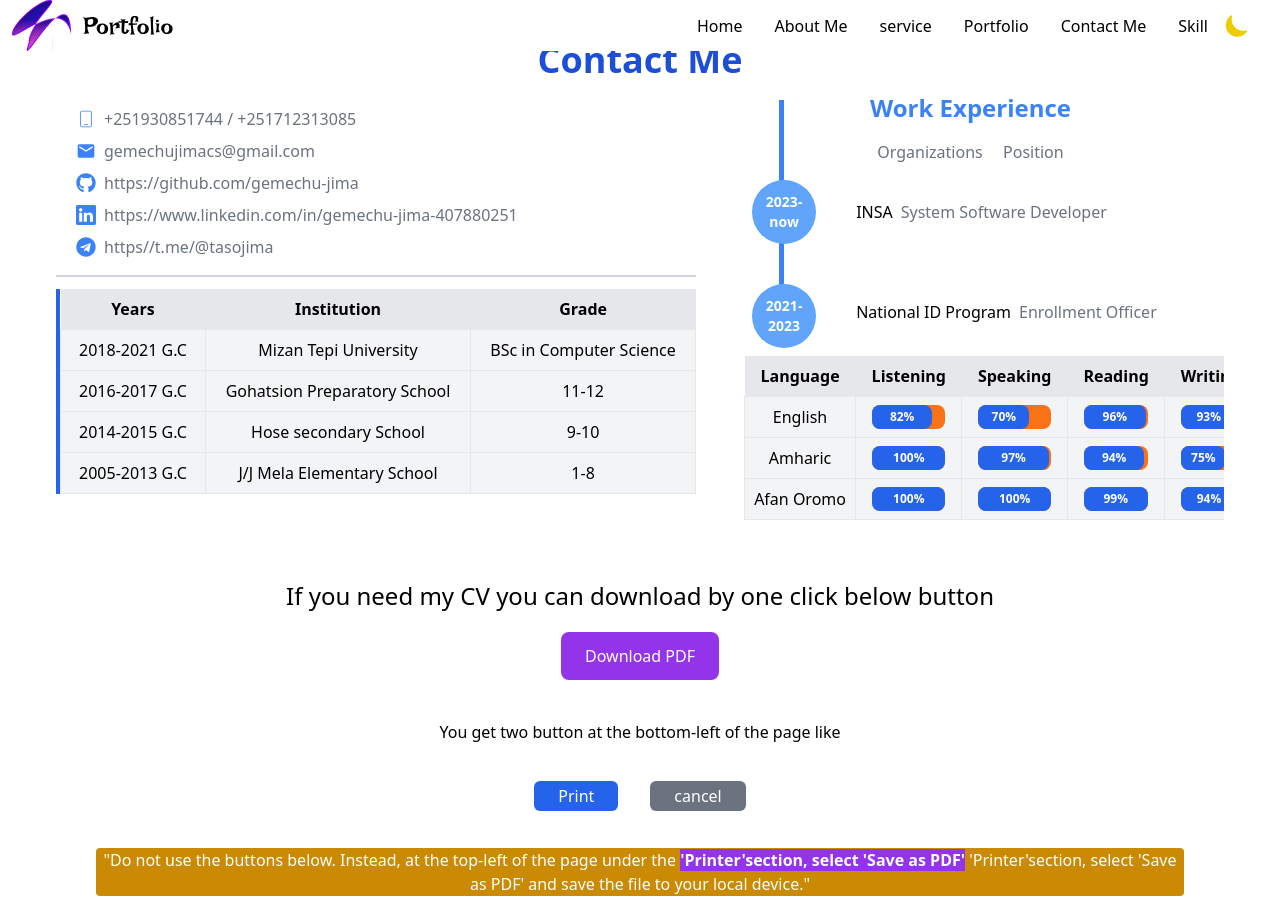
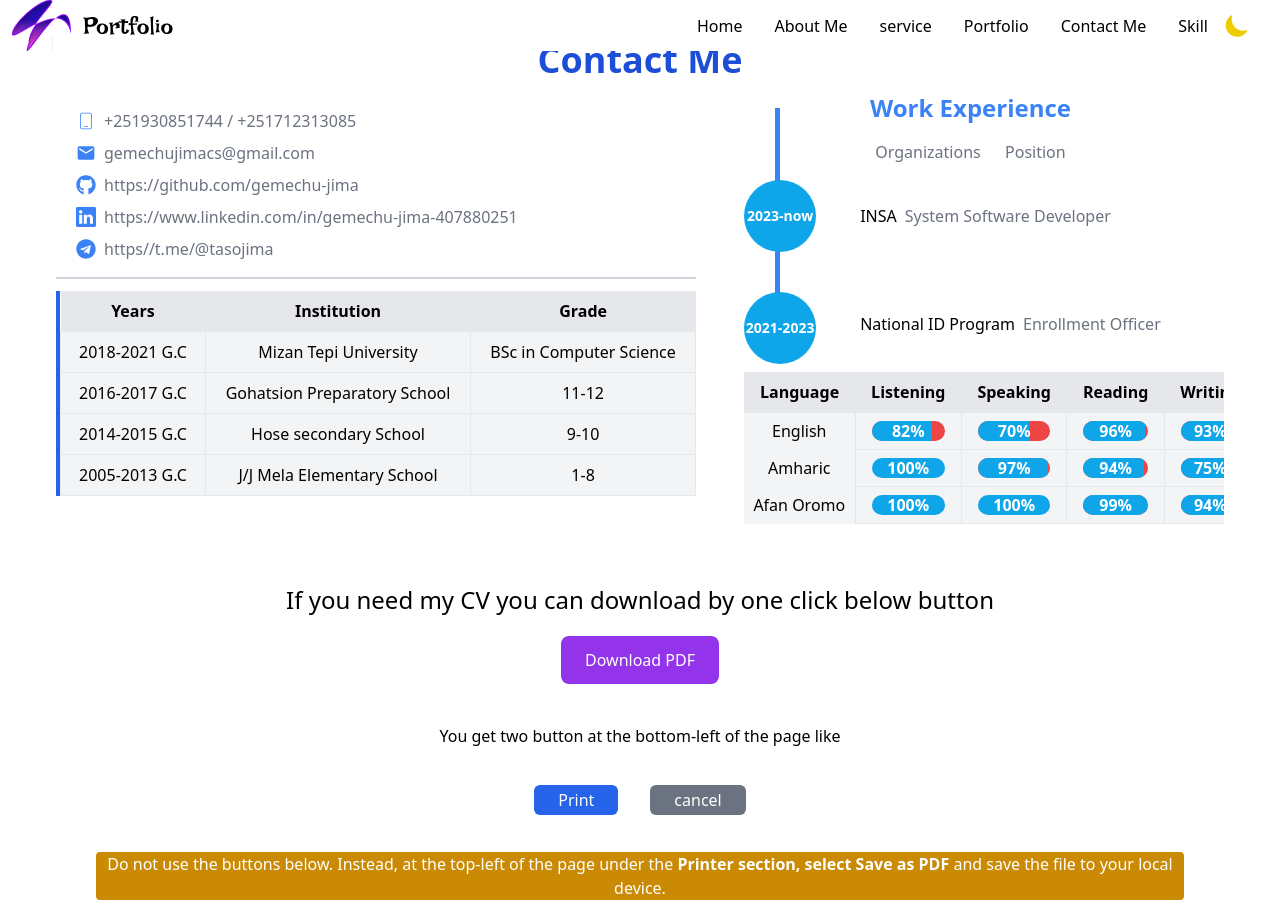
Before and after one commit to gemechu-jima/portfolio, a React (Vite) app: page /contactme in a window 1280 px wide. Built offline with nearby package versions, Linux system fonts and the light colour scheme; a web font is replaced by a local one; what react-date-object would draw is missing.

Commit message:
update some style

```diff
--- a/src/Components/about/About.jsx
+++ b/src/Components/about/About.jsx
@@ -3,14 +3,14 @@
 function About(props) {
   return (
     <div id="aboutme"  className="md:w-screen md:h-screen-[-5rem] relative flex flex-col items-center
-    justify-center gap-2 dark:bg-white bg-black text-white dark:text-black overflow-hidden">
-      <h1 className="text-3xl mt-20 dark:text-black">About <span className="text-purple-700">Me</span></h1>
+    justify-center gap-2 dark:bg-black bg-white text-white dark:text-white overflow-hidden">
+      <h1 className="text-3xl mt-20 dark:text-white text-black">About <span className="text-purple-700">Me</span></h1>
       <div className="flex sm:flex-row flex-col justify-between w-3/4 sm:h-3/4 mx-20 sm:my-20 gap-5">
             <div className="relative sm:w-2/5 w-full h-3/5 flex items-center justify-center">
-             {props.darkMode ?  <img src="image/Bg-white.jpg" />:<img src="image/Bg-black.jpg" />}
+             {props.darkMode ?  <img src="image/Bg-black.jpg" />:<img src="image/Bg-white.jpg" />}
             </div>
           <div className="sm:w-4/6  w-full flex flex-col justify-center items-center sm:gap-10 gap-1 px-6 box-border">
-              <h1 className="sm:text-3xl  font-serif text-center "> My Name is Gemechu Jima</h1>
+              <h1 className="sm:text-3xl  font-serif text-center dark:text-white text-black "> My Name is Gemechu Jima</h1>
               <div className="grid grid-cols-1 md:grid-cols-2 xl:grid-cols-3  gap-5">
               <div className="bg-slate-800  sm:w-40 sm:h-40 w-60 h-60 rounded-lg flex flex-col
                items-center justify-center sm:gap-4 gap-8 text-white">
--- a/src/Components/contact/Contact.jsx
+++ b/src/Components/contact/Contact.jsx
@@ -106,14 +106,14 @@ function Contact() {
               <p className="text-gray-500">Position</p>
             </div>
             <div className="flex  items-center gap-2">
-              <p className="relative -left-8 z-10 flex h-16 w-16 items-center justify-center rounded-full bg-blue-400 text-sm  font-semibold text-white">
+              <p className="relative -left-9 z-10 flex h-[4.5rem] w-[4.5rem] items-center justify-center rounded-full bg-sky-500 text-sm  font-semibold text-white">
                 2023-now
               </p>
               <p>INSA</p>
               <p className="text-gray-500">System Software Developer</p>
             </div>
             <div className="mt-4  flex items-center gap-2">
-              <p className="relative -left-8 z-10 mt-2 flex h-16 w-16 items-center justify-center rounded-full bg-blue-400 text-sm font-semibold text-white">
+              <p className="relative -left-9 z-10 mt-2 flex h-[4.5rem] w-[4.5rem] items-center justify-center rounded-full bg-sky-500 text-sm font-semibold text-white">
                 2021-2023
               </p>
               <p>National ID Program</p>
@@ -129,8 +129,8 @@ function Contact() {
       <h1 className="mx-24   my-10 ">You get two button at the bottom-left of the page like </h1>
           <span className="px-6 mx-4 py-1 rounded-md bg-blue-600 text-white text-center ">Print</span>
           <span className="px-6 mx-4 py-1 rounded-md bg-gray-500  text-white texy-centr">cancel </span>
-         <h1 className="mx-24  my-10 bg-yellow-600 rounded text-white"> "Do not use the buttons below. Instead, at the top-left of the page under
-           the <strong className="bg-purple-600 text-white">'Printer'section, select 'Save as PDF'</strong> 'Printer'section, select 'Save as PDF' and save the file to your local device."
+         <h1 className="mx-24  my-10 bg-yellow-600 rounded text-white">  Do not use the buttons below. Instead, at the top-left of the page under
+           the <strong className="">Printer section, select  Save as PDF</strong>  and save the file to your local device.
            </h1>
 
 
--- a/src/Components/contact/Language.jsx
+++ b/src/Components/contact/Language.jsx
@@ -1,5 +1,5 @@
-import React from "react";
-
+import { langs } from "../../Utils/skill";
+import ProgressBar from "../skill/ProgressBar"
 export default function Language() {
 
 
@@ -16,43 +16,18 @@ export default function Language() {
           </tr>
         </thead>
         <tbody>
-          <tr className="bg-gray-100">
-            <td className="border px-4 py-2">English</td>
-            <td className="border px-4 py-2"><HandleProgress percentage="82%" /></td>
-            <td className="border px-4 py-2"><HandleProgress percentage="70%" /></td>
-            <td className="border px-4 py-2"><HandleProgress percentage="96%" /></td>
-            <td className="border px-4 py-2"><HandleProgress percentage="93%" /></td>
-          </tr>
-          <tr className="bg-gray-100">
-            <td className="border px-4 py-2">Amharic</td>
-            <td className="border px-4 py-2"><HandleProgress percentage="100%" />  </td>
-            <td className="border px-4 py-2"><HandleProgress percentage="97%" />  </td>
-            <td className="border px-4 py-2"><HandleProgress percentage="94%" />  </td>
-            <td className="border px-4 py-2"><HandleProgress percentage="75%" />  </td>
-          </tr>
-          <tr className="bg-gray-100">
-            <td className="border  py-2">Afan Oromo</td>
-            <td className="border px-4 py-2"><HandleProgress percentage="100%" />  </td>
-            <td className="border px-4 py-2"><HandleProgress percentage="100%" />  </td>
-            <td className="border px-4 py-2"><HandleProgress percentage="99%" />  </td>
-            <td className="border px-4 py-2"><HandleProgress percentage="94%" />  </td>
-          </tr>
+          {langs.map((lang, index)=>(
+            <tr key={index} className="bg-gray-100">
+              <td>{lang.lang} </td>
+               <td className="border px-4 py-2"><ProgressBar percent={`${lang.listen}`} bg_color="bg-red-500" color={"bg-sky-500"}/></td>
+               <td className="border px-4 py-2"><ProgressBar percent={`${lang.speak}`}  bg_color="bg-red-500" color={"bg-sky-500"} /></td>
+               <td className="border px-4 py-2"><ProgressBar percent={`${lang.read}`}  bg_color="bg-red-500" color={"bg-sky-500"} /></td>
+               <td className="border px-4 py-2"><ProgressBar percent={`${lang.write}`}  bg_color="bg-red-500" color={"bg-sky-500"} /></td>
+            </tr>
+          ))}
         </tbody>
+
       </table>
     </div>
   );
 }
-
-
-const HandleProgress = ({percentage}) => {
-    return(
-        <div className="w-full rounded-lg bg-orange-500">
-        <div
-          className="rounded-lg bg-blue-600 p-1 text-center text-xs font-bold text-white"
-            style={{ width: percentage }}
-        >
-          {percentage}
-        </div>
-      </div>
-    )
-}
--- a/src/Components/portfolio/Portfolio.jsx
+++ b/src/Components/portfolio/Portfolio.jsx
@@ -4,13 +4,13 @@ function Portfolio() {
     const  className1=classNames(`flex flex-col items-center transition duration-1000
        translate-y-[-100%] group-hover:translate-y-0 bg-gradient-to-b to-transparent from-black
      justify-center absolute  inset-0 rounded-2xl text-center   box-border `);
-     const className2=classNames(`flex flex-col items-center hover:opacity-10
-      transition duration-1000 opacity-100 bg-slate-500 hover:bg-opacity-0
-     justify-center absolute  inset-0 rounded-2xl text-center  box-border  `);
+    //  const className2=classNames(`flex flex-col items-center hover:opacity-10
+    //   transition duration-1000 opacity-100 bg-slate-500 hover:bg-opacity-0
+    //  justify-center absolute  inset-0 rounded-2xl text-center  box-border  `);
   return (
     <section id="portfolio" className={`md:w-screen md:h-screen
       relative flex flex-col items-center justify-center
-     gap-2 dark:bg-slate-100 bg-slate-700 text-white dark:text-black overflow-auto`}>
+     gap-2 dark:bg-slate-900 bg-slate-200 text-black dark:text-white overflow-auto`}>
      <div className="mt-16 text-5xl gap-5">
      <h1 className="mb-3 font-extrabold ">Portfolio</h1>
       <h2 className="text-3xl">Latest Post</h2>
--- a/src/Components/skill/ProgressBar.jsx
+++ b/src/Components/skill/ProgressBar.jsx
@@ -1,6 +1,6 @@
 
 
-export default function ProgressBar({ percent = 0}) {
+export default function ProgressBar({bg_color, color, percent = 0}) {
     const getColor=()=>{
         if(percent>=90) return 'bg-green-500'
         if(percent>=80) return 'bg-lime-500'
@@ -10,9 +10,9 @@ export default function ProgressBar({ percent = 0}) {
         return "bg-yellow-500"
     }
   return (
-    <div className="w-full bg-gray-300 rounded-full h-5 overflow-hidden  relative">
+    <div className={`w-full ${bg_color ? bg_color :"bg-gray-300"} rounded-full h-5 overflow-hidden  relative`}>
       <div
-        className={`${getColor()} h-5 transition-all duration-500`}
+        className={`${color ? color : getColor()} h-5 transition-all duration-500`}
         style={{ width: `${percent}%` }}
       />
       <span className="absolute inset-0 flex items-center justify-center text-white font-semibold">
--- a/src/Components/skill/Skill.jsx
+++ b/src/Components/skill/Skill.jsx
@@ -6,7 +6,7 @@ function Skill() {
   return (
     <section
       id="skill"
-      className="flex flex-col items-center bg-black pb-7 text-center text-white sm:pb-1 xl:h-screen xl:w-screen"
+      className="flex flex-col items-center dark:bg-black bg-gray-200 pb-7 text-center dark:text-white sm:pb-1 xl:h-screen xl:w-screen"
     >
       <div className="mt-14 text-6xl">
         <h1> My skill </h1>
--- a/src/Utils/skill.js
+++ b/src/Utils/skill.js
@@ -82,3 +82,24 @@ export const skills= {
         }
     ]
     }
+export const langs=[
+  {
+    lang:"English",
+    listen:82,
+    speak:70,
+    read:96,
+    write:93
+  },
+  {
+    lang:"Amharic",
+    listen:100,
+    speak:97,
+    read:94,
+    write:75
+  },
+  {lang:"Afan Oromo",
+    listen:100,
+    speak:100,
+    read:99,
+    write:94
+  }]
--- a/src/pages/HomePage.jsx
+++ b/src/pages/HomePage.jsx
@@ -26,7 +26,7 @@ function HomePage() {
 
   return (
     <main className="relative ">
-     {openSideBar && <Backdrop onClick={e=>setOpenSideBar(false)} />}
+     {openSideBar && <Backdrop onClick={()=>setOpenSideBar(false)} />}
       <PageNav
         setDarkMode={setDarkMode}
         darkMode={darkMode}
@@ -34,7 +34,7 @@ function HomePage() {
         setOpenSideBar={setOpenSideBar}
       />
       <div id="home" className="relative mx-auto  flex w-full flex-col
-       bg-slate-200 font-serif dark:bg-black dark:text-white
+       bg-slate-200 font-serif dark:bg-gray-950 dark:text-white
         md:h-screen md:flex-row md:justify-between ">
         <Helmet>
         </Helmet>
```
